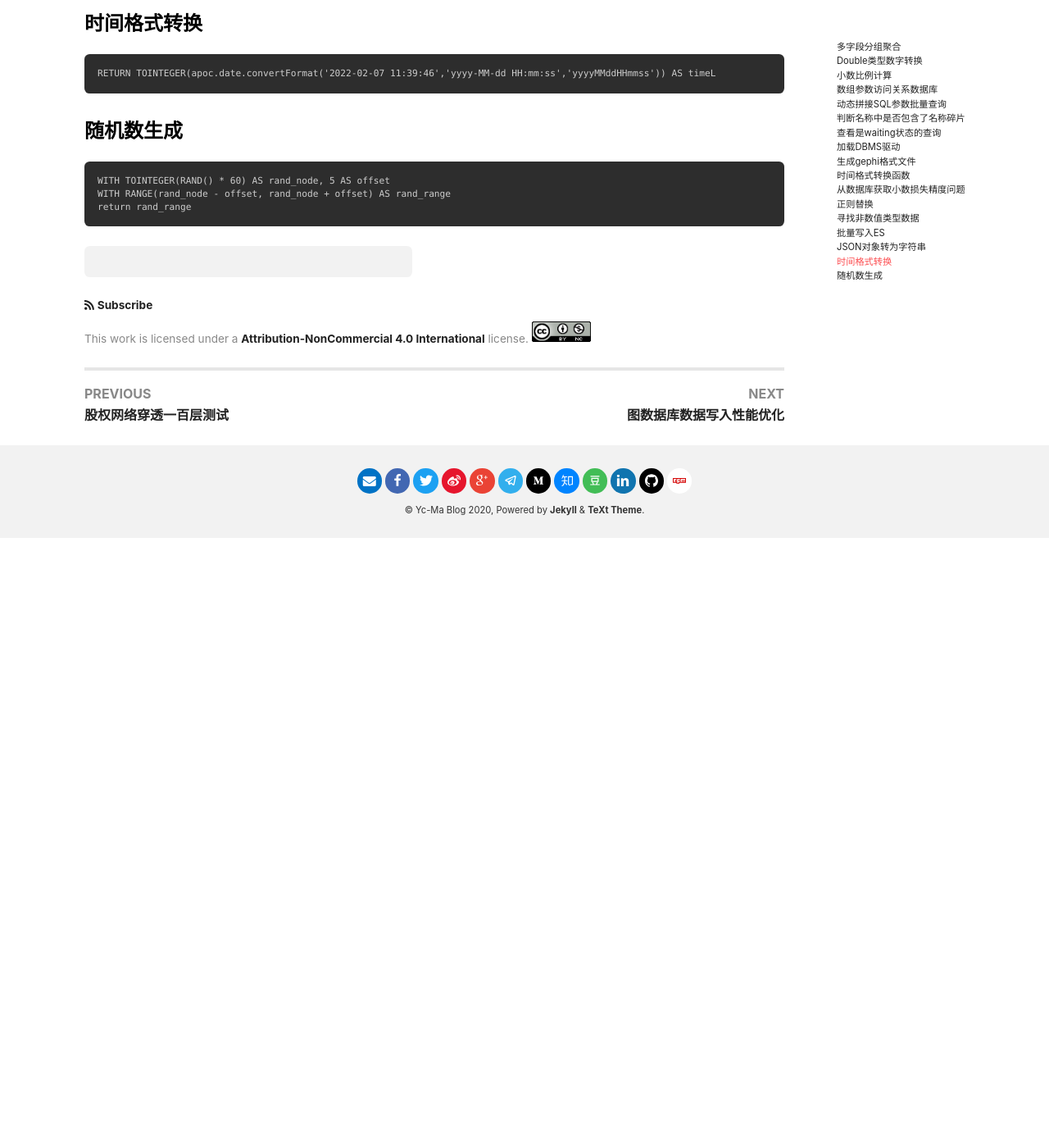
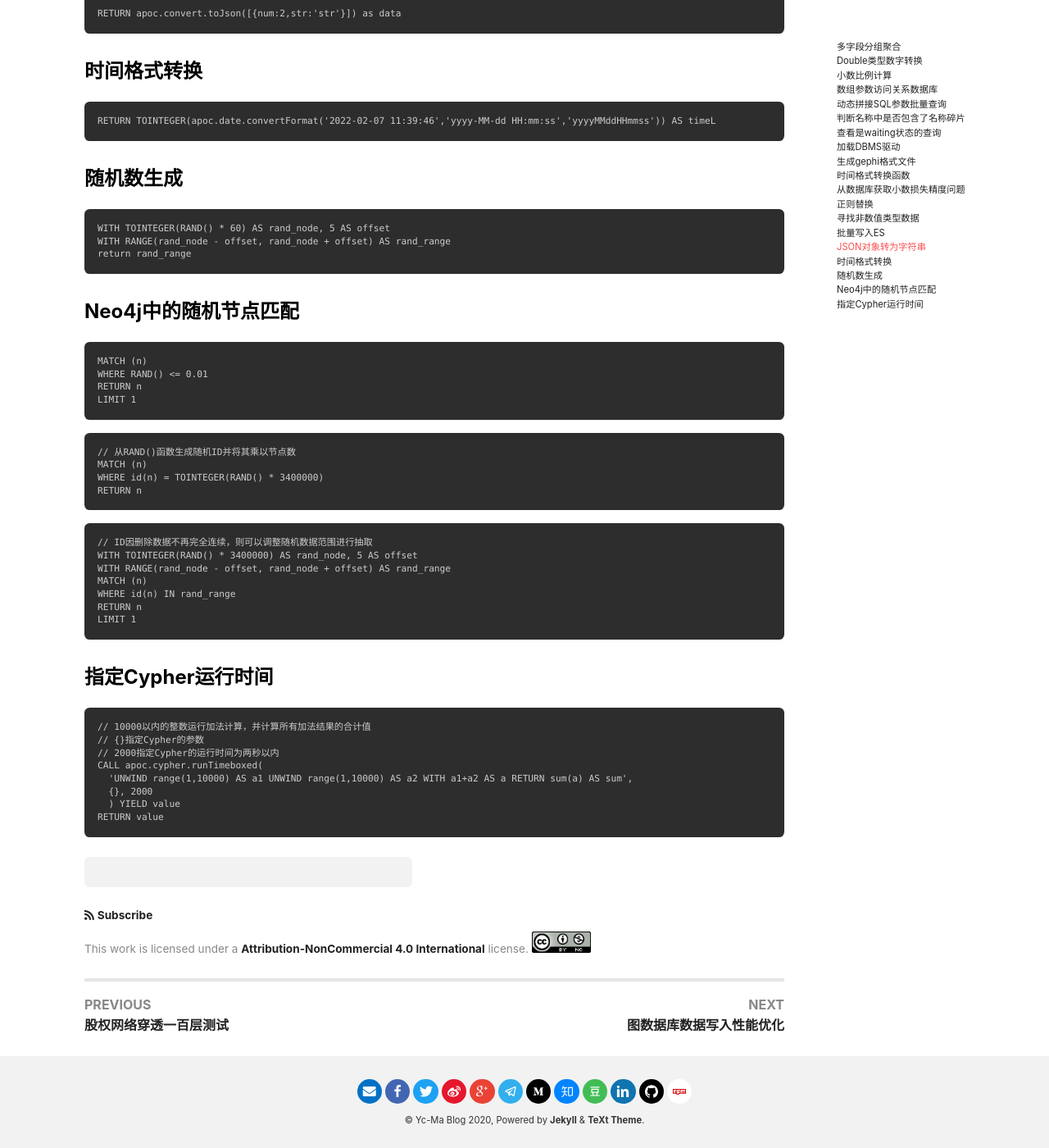
Before and after one commit to crazyyanchao/blog, a Jekyll site: the page built from _posts/2021-06-24-常用CYPHER查询（四）.md, in a window 1280 px wide and 1400 px high, scrolled down 3559 px. Shown: the whole window at 82% size. Built offline with Jekyll 4.4.1, drawn with Linux system fonts in a browser that asks for light colours; nearby versions of some CDN libraries; comment, search, counter and statistics services are not loaded; before the commit the page ends 4215 px from its top, so only the background shows below that; some of the changed text lies outside the part shown.

Commit message:
文章更新

````diff
--- a/_posts/2021-06-24-常用CYPHER查询（四）.md
+++ b/_posts/2021-06-24-常用CYPHER查询（四）.md
@@ -141,3 +141,38 @@ WITH TOINTEGER(RAND() * 60) AS rand_node, 5 AS offset
 WITH RANGE(rand_node - offset, rand_node + offset) AS rand_range
 return rand_range
 ```
+
+### Neo4j中的随机节点匹配
+```
+MATCH (n)
+WHERE RAND() <= 0.01
+RETURN n
+LIMIT 1
+```
+```
+// 从RAND()函数生成随机ID并将其乘以节点数
+MATCH (n)
+WHERE id(n) = TOINTEGER(RAND() * 3400000)
+RETURN n
+```
+```
+// ID因删除数据不再完全连续，则可以调整随机数据范围进行抽取
+WITH TOINTEGER(RAND() * 3400000) AS rand_node, 5 AS offset
+WITH RANGE(rand_node - offset, rand_node + offset) AS rand_range
+MATCH (n)
+WHERE id(n) IN rand_range
+RETURN n
+LIMIT 1
+```
+
+### 指定Cypher运行时间
+```
+// 10000以内的整数运行加法计算，并计算所有加法结果的合计值
+// {}指定Cypher的参数
+// 2000指定Cypher的运行时间为两秒以内
+CALL apoc.cypher.runTimeboxed(
+  'UNWIND range(1,10000) AS a1 UNWIND range(1,10000) AS a2 WITH a1+a2 AS a RETURN sum(a) AS sum',
+  {}, 2000
+  ) YIELD value
+RETURN value
+```
````
Also changed, not shown: _posts/2020-06-16-ONgDB三节点部署说明.md (+10 -0 lines), _posts/2020-07-06-linux常用命令.md (+14 -0 lines), _posts/2020-07-29-大批量子图数据删除.md (+1 -1 lines), _posts/2022-05-30-ONgDB部署文件打包与使用.md (added, +90 -0 lines), _posts/2022-05-31-Docker手动打包上传流程.md (added, +34 -0 lines).
